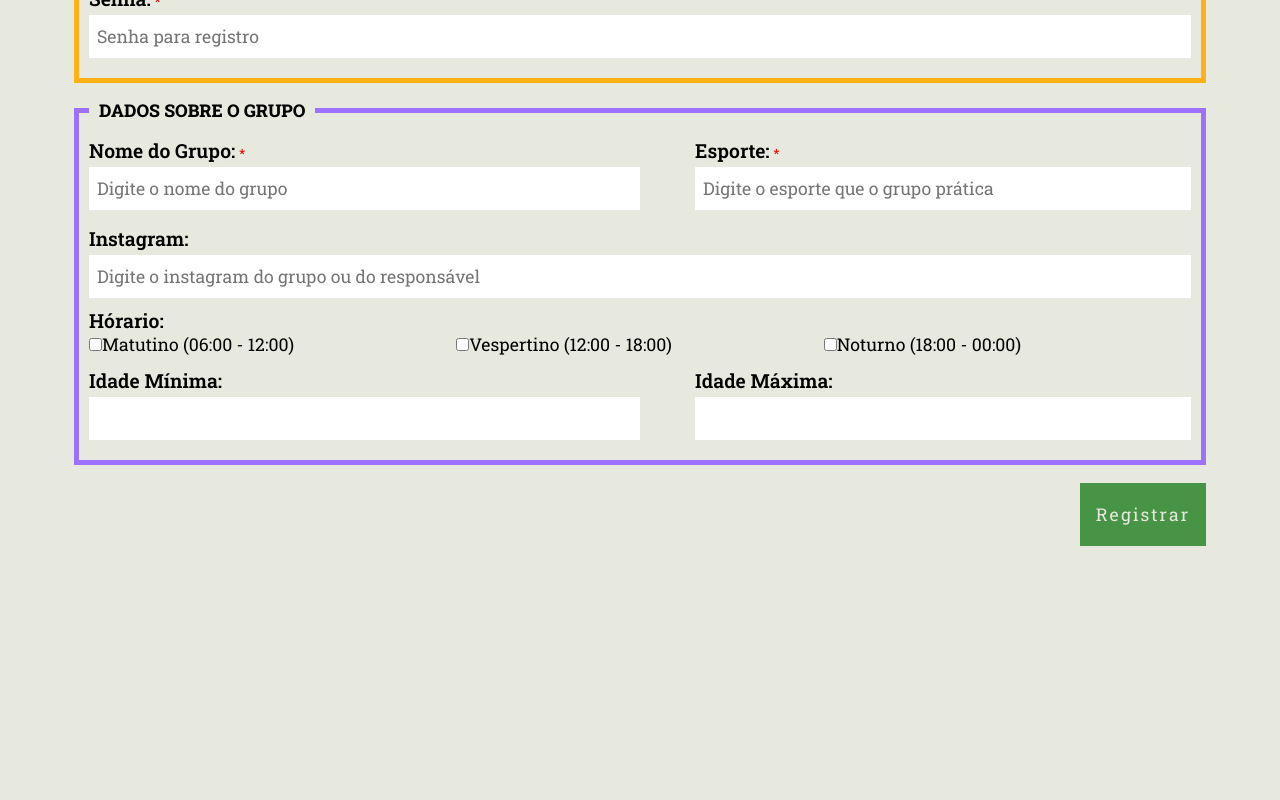
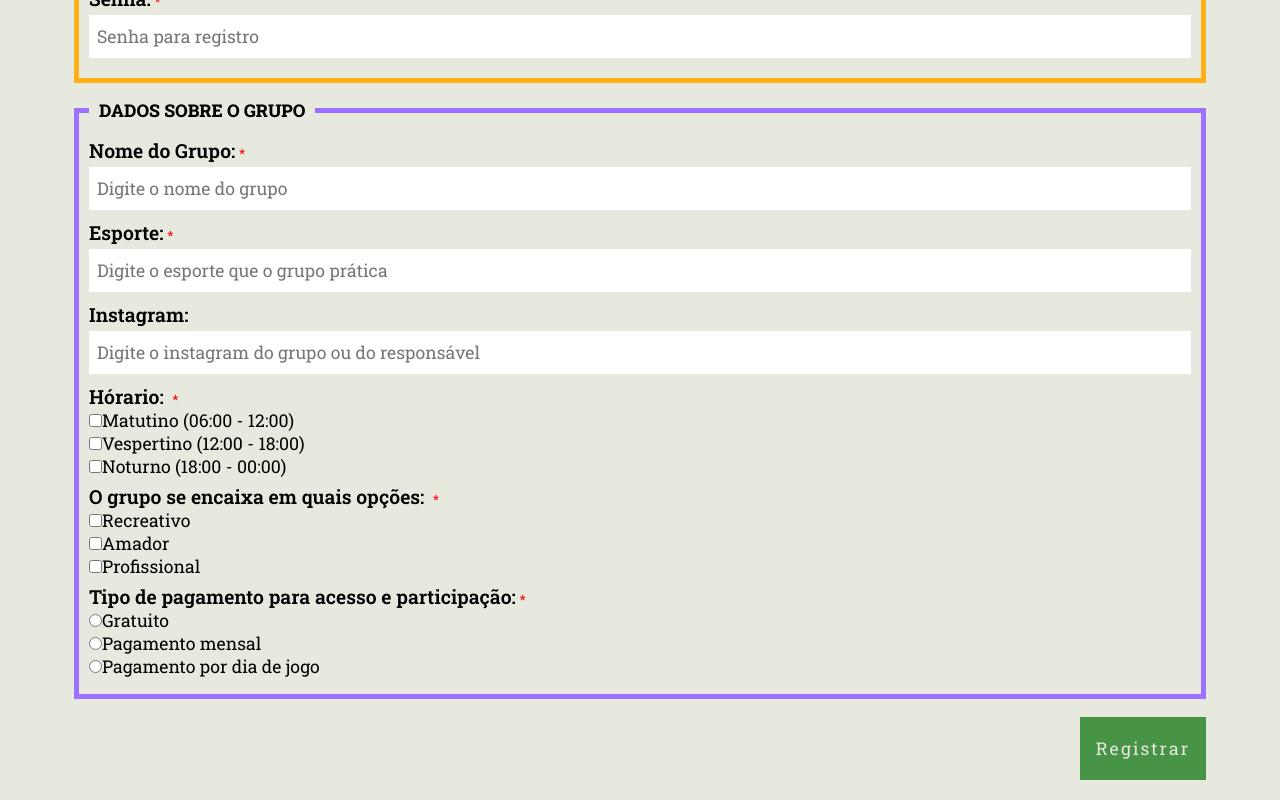
Before and after one commit to NataliaFrancisca/find-group-sports, a React (Create React App) app: page /register in a window 1280 px wide. Shown: the part 429-1229 px from the top of the page. Before the commit the page ends 995 px from the top, so only its background shows below. Built offline with nearby package versions, Linux system fonts and the light colour scheme.

Commit message:
feat: finish the last form input and changed some object names

```diff
--- a/src/pages/Register/Register.js
+++ b/src/pages/Register/Register.js
@@ -1,11 +1,10 @@
-import { useEffect } from "react";
-import { RegisterStyled, GridInputInline } from "./Register.styled";
+import { RegisterStyled } from "./Register.styled";
 
 import { useForm } from "react-hook-form";
 
 const Register = () => {
 
-    const { register, watch, setValue, formState: { errors }, handleSubmit } = useForm({
+    const { register, formState: { errors }, handleSubmit } = useForm({
         manager:{
             name: '',
             email: '',
@@ -18,9 +17,7 @@ const Register = () => {
             sport: '',
             instagram: '',
             schedule: [],
-            age: {min: 0, max: 0},
-            teamGender: '',
-            teamGameType: '',
+            group_type: '',
             price: ''
 
         }
@@ -31,7 +28,6 @@ const Register = () => {
         console.log(data);
         console.log(errors)
     }
-
 
     return(
         <RegisterStyled>
@@ -104,11 +100,8 @@ const Register = () => {
 
                 </fieldset>
 
-
                 <fieldset id="form-about-group">
                     <legend>Dados sobre o grupo</legend>
-
-                    <section className="group-inputs-inline">
 
                     <div className="group-input">
                         <label className="label-input required-input" htmlFor="group-name">Nome do Grupo:</label>
@@ -140,8 +133,6 @@ const Register = () => {
                         {errors.group?.sport && <p role="alert">{errors.group.sport?.message}</p>}
                     </div>
 
-                    </section>
-
                     <div className="group-input">
                         <label className="label-input" htmlFor="group-instagram">Instagram:</label>
                         <input
@@ -154,14 +145,13 @@ const Register = () => {
                     </div>
 
                     <div className="group-input">
-                        <label className="label-input"> Hórario: </label>
-                            <GridInputInline column={3}>
+                        <label className="label-input required-input"> Hórario: </label>
                             <label>
                                 <input
                                     type="checkbox"
                                     name="group-date-time"
-                                    value="Matutino (06:00 - 12:00)"
-                                    {...register("group.schedule")}
+                                    value="Matutino"
+                                    {...register("group.schedule", {required: 'Escolha um grupo de horário'})}
                                 />
                                 Matutino (06:00 - 12:00)
                             </label>
@@ -170,8 +160,8 @@ const Register = () => {
                                 <input
                                     type="checkbox"
                                     name="group-date-time"
-                                    value="Vespertino (12:00 - 18:00)"
-                                    {...register("group.schedule")}
+                                    value="Vespertino"
+                                    {...register("group.schedule", {required: 'Escolha um grupo de horário'})}
                                 />
                                 Vespertino (12:00 - 18:00)
                             </label>
@@ -180,138 +170,91 @@ const Register = () => {
                                 <input
                                     type="checkbox"
                                     name="group-date-time"
-                                    value="Noturno (18:00 - 00:00)"
-                                    {...register("group.schedule")}
+                                    value="Noturno"
+                                    {...register("group.schedule", {required: 'Escolha um grupo de horário'})}
                                 />
                                 Noturno (18:00 - 00:00)
                             </label>
 
-                            </GridInputInline>
-
-                    </div>
-
-
-
-                    <section className="group-inputs-inline">
-                        <div className="group-input">
-                            <label className="label-input">Idade Mínima:</label>
-                                <input
-                                    type="number"
-                                    name="group-age-min"
-                                    id="group-age-min"
-                                    min="5"
-                                    max="100"
-                                    {...register("group.age.min")}
-                                />
+                            {errors.group?.schedule && <p role="alert">{errors.group.schedule?.message}</p>}
                     </div>
 
                     <div className="group-input">
-                            <label className="label-input">Idade Máxima:</label>
-                                <input
-                                    type="number"
-                                    name="group-age-max"
-                                    id="group-age-max"
-                                    min="5"
-                                    max="100"
-                                    {...register("group.age.max")}
-                                />
-                        </div>
-                    </section>
-
-
-
-
-
-
-
-                </fieldset>
-
-                <button type="submit">
-                    Registrar
-                </button>
-
-                {/* <fieldset>
-
-
+                        <label className="label-input required-input"> O grupo se encaixa em quais opções: </label>
 
                             <label>
-                        Idade:
-                        <label>
-                            Idade Minima
-                            <input type="number" name="group-age-min" />
+                                <input
+                                    type="checkbox"
+                                    name="group-type"
+                                    value="Recreativo"
+                                    {...register("group.group_type", {required: 'Escolha um grupo de horário'})}
+                                />
+                                Recreativo
                             </label>
 
                             <label>
-                            Idade Maxíma
-                            <input type="number" name="group-age-max" />
-                        </label>
+                                <input
+                                    type="checkbox"
+                                    name="group-type"
+                                    value="Amador"
+                                    {...register("group.group_type", {required: 'Escolha um grupo de horário'})}
+                                />
+                                Amador
                             </label>
 
                             <label>
-                        Em qual opção o grupo se encaixa?
+                                <input
+                                    type="checkbox"
+                                    name="group-type"
+                                    value="Profissional"
+                                    {...register("group.group_type", {required: 'Escolha um grupo de horário'})}
+                                />
+                                Profissional
+                            </label>
+
+                            {errors.group?.group_type && <p role="alert">{errors.group.group_type?.message}</p>}
+                    </div>
+
+                    <div className="group-input">
+                        <label className="label-input required-input">Tipo de pagamento para acesso e participação:</label>
 
                             <label>
-                            Time Feminino
-                            <input type="radio" name='group-gender-rules' value="woman" />
+                                <input
+                                    type="radio"
+                                    name="group-price-rules"
+                                    value="free"
+                                    {...register("group.price", {required: 'Escolha uma das opções de pagamento'})}
+                                />
+                                Gratuito
                             </label>
 
                             <label>
-                            Time Masculino
-                            <input type="radio" name='group-gender-rules' value="man" />
+                                <input
+                                    type='radio'
+                                    name="group-price-rules"
+                                    value="month-payment"
+                                    {...register("group.price", {required: 'Escolha uma das opções de pagamento'})}
+                                />
+                                Pagamento mensal
                             </label>
 
                             <label>
-                            Time Misto
-                            <input type="radio" name='group-gender-rules' value="mixed" />
+                                <input
+                                    type='radio'
+                                    name="group-price-rules"
+                                    value="game-payment"
+                                    {...register("group.price", {required: 'Escolha uma das opções de pagamento'})}
+                                />
+                                Pagamento por dia de jogo
                             </label>
 
-                        <label>
-                            <input type="text" name='group-gender-rules' placeholder="Digite em qual opção o grupo se encaixa" />
-                        </label>
-                    </label>
+                            {errors.group?.price && <p role="alert">{errors.group.price?.message}</p>}
+                    </div>
+                </fieldset>
 
-                    <label>
-                        O grupo se encaixa em quais regras de jogo:
-                        <label>
-                            Recreativo
-                            <input type="checkbox" name="group-game-rules" value="recreativo" />
-                        </label>
+                <button type="submit">Registrar</button>
 
-                        <label>
-                            Jogo
-                            <input type='checkbox' name="group-game-rules" value="game" />
-                        </label>
-
-                        <label>
-                            Treinamento
-                            <input type='checkbox' name="group-game-rules" value="training" />
-                        </label>
-                    </label>
-
-
-                    <label>
-                        Preço para acesso e participação:
-                        <label>
-                            Gratuito
-                            <input type="radio" name="group-price-rules" value="Gratuito" />
-                        </label>
-
-                        <label>
-                            Pagamento mensal
-                            <input type='radio' name="group-price-rules" value="Pagamento mensal" />
-                        </label>
-
-                        <label>
-                            Pagamento por dia de jogo
-                            <input type='radio' name="group-price-rules" value="Pagamento jogo" />
-                        </label>
-                    </label>
-
-                </fieldset>
-                */}
             </form>
-
-
         </RegisterStyled>
     )
 }
```
Lines whose indentation alone changed are shown as unchanged.
